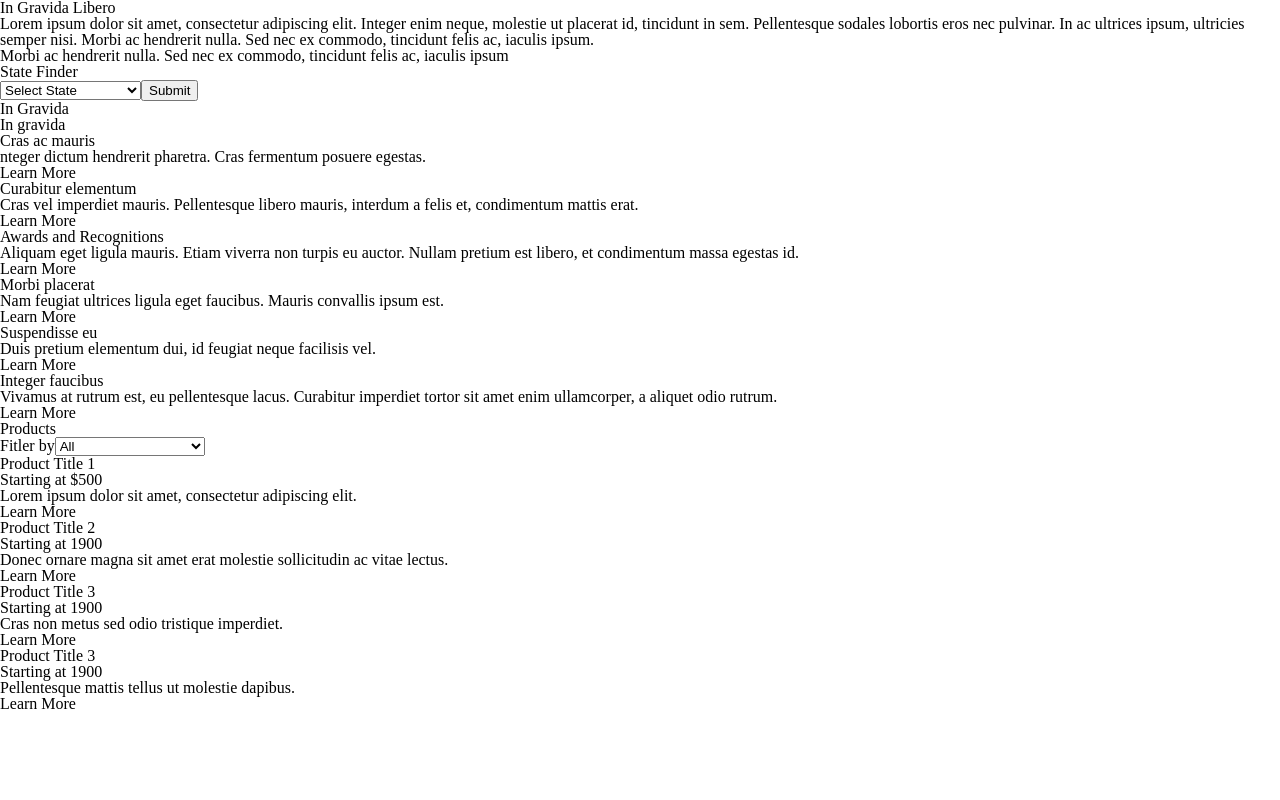
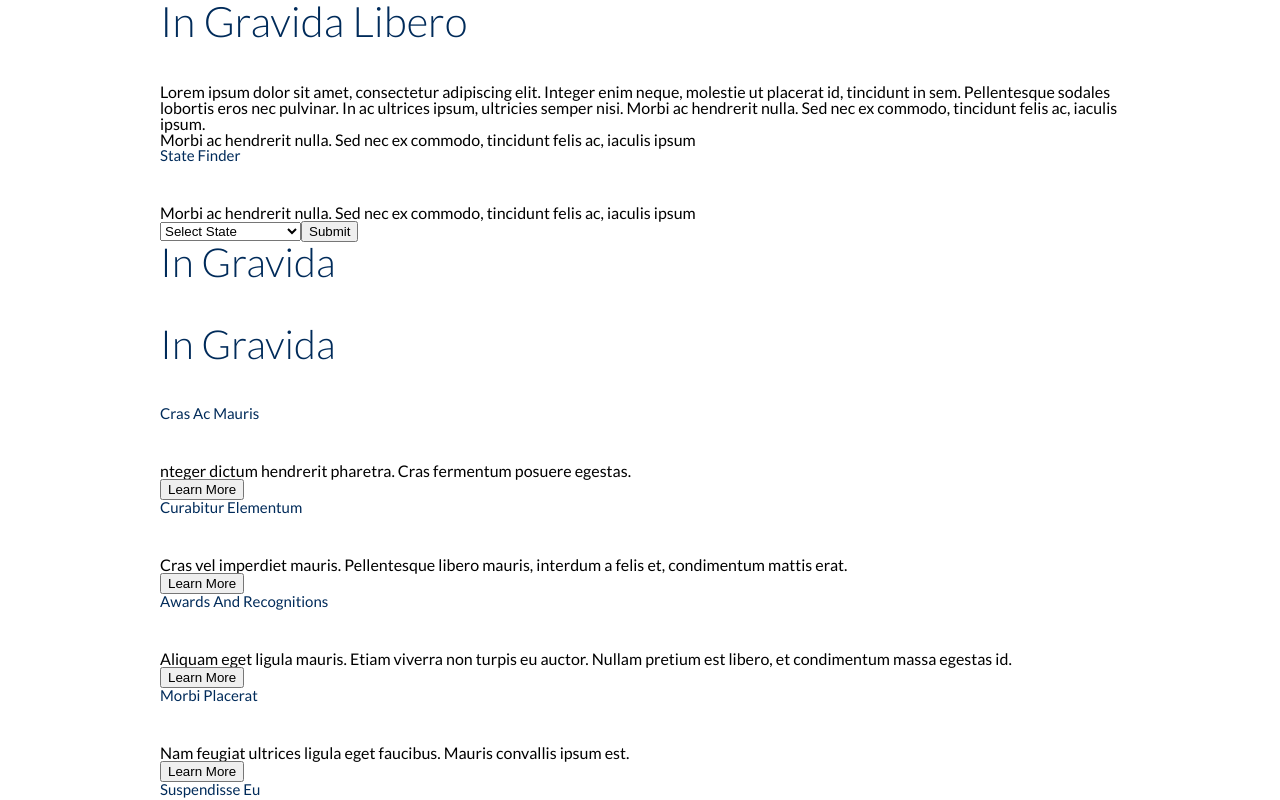
Before and after one commit to john2796/Tagrem_react, a React (Create React App) app: page / in a window 1280 px wide. Shown: the top 800 px of the page. Built offline with nearby package versions, Linux system fonts and the light colour scheme.

Commit message:
adding general style from heading

```diff
--- a/package.json
+++ b/package.json
@@ -5,7 +5,8 @@
   "dependencies": {
     "react": "^16.8.6",
     "react-dom": "^16.8.6",
-    "react-scripts": "3.0.0"
+    "react-scripts": "3.0.0",
+    "styled-components": "^4.2.0"
   },
   "scripts": {
     "start": "react-scripts start",
@@ -29,6 +30,7 @@
     ]
   },
   "devDependencies": {
+    "babel-eslint": "^10.0.1",
     "eslint": "^5.16.0",
     "eslint-config-airbnb": "^17.1.0",
     "eslint-plugin-import": "^2.17.2",
--- a/src/App.css
+++ b/src/App.css
@@ -1,16 +1,85 @@
-html, body, div, span, applet, object, iframe,
-h1, h2, h3, h4, h5, h6, p, blockquote, pre,
-a, abbr, acronym, address, big, cite, code,
-del, dfn, em, img, ins, kbd, q, s, samp,
-small, strike, strong, sub, sup, tt, var,
-b, u, i, center,
-dl, dt, dd, ol, ul, li,
-fieldset, form, label, legend,
-table, caption, tbody, tfoot, thead, tr, th, td,
-article, aside, canvas, details, embed,
-figure, figcaption, footer, header, hgroup,
-menu, nav, output, ruby, section, summary,
-time, mark, audio, video {
+@import url("https://fonts.googleapis.com/css?family=Lato:300,400,700");
+html,
+body,
+div,
+span,
+applet,
+object,
+iframe,
+h1,
+h2,
+h3,
+h4,
+h5,
+h6,
+p,
+blockquote,
+pre,
+a,
+abbr,
+acronym,
+address,
+big,
+cite,
+code,
+del,
+dfn,
+em,
+img,
+ins,
+kbd,
+q,
+s,
+samp,
+small,
+strike,
+strong,
+sub,
+sup,
+tt,
+var,
+b,
+u,
+i,
+center,
+dl,
+dt,
+dd,
+ol,
+ul,
+li,
+fieldset,
+form,
+label,
+legend,
+table,
+caption,
+tbody,
+tfoot,
+thead,
+tr,
+th,
+td,
+article,
+aside,
+canvas,
+details,
+embed,
+figure,
+figcaption,
+footer,
+header,
+hgroup,
+menu,
+nav,
+output,
+ruby,
+section,
+summary,
+time,
+mark,
+audio,
+video {
   margin: 0;
   padding: 0;
   border: 0;
@@ -19,22 +88,35 @@ time, mark, audio, video {
   vertical-align: baseline;
 }
 /* HTML5 display-role reset for older browsers */
-article, aside, details, figcaption, figure,
-footer, header, hgroup, menu, nav, section {
+article,
+aside,
+details,
+figcaption,
+figure,
+footer,
+header,
+hgroup,
+menu,
+nav,
+section {
   display: block;
 }
 body {
   line-height: 1;
 }
-ol, ul {
+ol,
+ul {
   list-style: none;
 }
-blockquote, q {
+blockquote,
+q {
   quotes: none;
 }
-blockquote:before, blockquote:after,
-q:before, q:after {
-	content: '';
+blockquote:before,
+blockquote:after,
+q:before,
+q:after {
+  content: "";
   content: none;
 }
 
@@ -42,3 +124,33 @@ table {
   border-collapse: collapse;
   border-spacing: 0;
 }
+
+/* ------------> css reset ends here <---------------*/
+
+body {
+  font-family: "Lato", sans-serif;
+}
+h1,
+h2,
+h3 {
+  color: #002b5a;
+  margin-bottom: 42px;
+  text-transform: capitalize;
+}
+h1 {
+  font-size: 42px;
+  font-weight: 200;
+}
+h2 {
+  font-size: 40px;
+  font-weight: 200;
+}
+h3 {
+  font-size: 15px;
+  font-weight: normal;
+}
+
+.container {
+  max-width: 960px;
+  margin: 0 auto;
+}
--- a/src/App.js
+++ b/src/App.js
@@ -4,53 +4,48 @@ import StateFinder from './components/state-finder/StateFinder';
 
 const App = () => (
   <div className="App">
-    <div>
+    <div className="container">
       <h1>In Gravida Libero</h1>
       <p>
-        Lorem ipsum dolor sit amet, consectetur adipiscing elit. Integer enim
-        neque, molestie ut placerat id, tincidunt in sem. Pellentesque sodales
-        lobortis eros nec pulvinar. In ac ultrices ipsum, ultricies semper nisi.
-        Morbi ac hendrerit nulla. Sed nec ex commodo, tincidunt felis ac,
-        iaculis ipsum.
+        Lorem ipsum dolor sit amet, consectetur adipiscing elit. Integer enim neque, molestie ut
+        placerat id, tincidunt in sem. Pellentesque sodales lobortis eros nec pulvinar. In ac
+        ultrices ipsum, ultricies semper nisi. Morbi ac hendrerit nulla. Sed nec ex commodo,
+        tincidunt felis ac, iaculis ipsum.
       </p>
-      <p>
-        Morbi ac hendrerit nulla. Sed nec ex commodo, tincidunt felis ac,
-        iaculis ipsum
-      </p>
-      <h2>State Finder</h2>
+      <p>Morbi ac hendrerit nulla. Sed nec ex commodo, tincidunt felis ac, iaculis ipsum</p>
+      <h3>State Finder</h3>
+      <p>Morbi ac hendrerit nulla. Sed nec ex commodo, tincidunt felis ac, iaculis ipsum</p>
       <StateFinder />
       <button type="submit">Submit</button>
       <h2>In Gravida</h2>
       <h2>In gravida</h2>
       <h3>Cras ac mauris</h3>
       <p>nteger dictum hendrerit pharetra. Cras fermentum posuere egestas.</p>
-      <a>Learn More</a>
+      <button type="button">Learn More</button>
       <h3>Curabitur elementum</h3>
       <p>
-        Cras vel imperdiet mauris. Pellentesque libero mauris, interdum a felis
-        et, condimentum mattis erat.
+        Cras vel imperdiet mauris. Pellentesque libero mauris, interdum a felis et, condimentum
+        mattis erat.
       </p>
-      <a>Learn More</a>
+      <button type="button">Learn More</button>
       <h3>Awards and Recognitions</h3>
       <p>
-        Aliquam eget ligula mauris. Etiam viverra non turpis eu auctor. Nullam
-        pretium est libero, et condimentum massa egestas id.
+        Aliquam eget ligula mauris. Etiam viverra non turpis eu auctor. Nullam pretium est libero,
+        et condimentum massa egestas id.
       </p>
-      <a>Learn More</a>
+      <button type="button">Learn More</button>
       <h3>Morbi placerat </h3>
-      <p>
-        Nam feugiat ultrices ligula eget faucibus. Mauris convallis ipsum est.
-      </p>
-      <a>Learn More</a>
+      <p>Nam feugiat ultrices ligula eget faucibus. Mauris convallis ipsum est.</p>
+      <button type="button">Learn More</button>
       <h3>Suspendisse eu</h3>
       <p>Duis pretium elementum dui, id feugiat neque facilisis vel.</p>
-      <a>Learn More</a>
+      <button type="button">Learn More</button>
       <h3> Integer faucibus</h3>
       <p>
-        Vivamus at rutrum est, eu pellentesque lacus. Curabitur imperdiet tortor
-        sit amet enim ullamcorper, a aliquet odio rutrum.
+        Vivamus at rutrum est, eu pellentesque lacus. Curabitur imperdiet tortor sit amet enim
+        ullamcorper, a aliquet odio rutrum.
       </p>
-      <a>Learn More</a>
+      <button type="button">Learn More</button>
       <h2>Products</h2>
       Fitler by
       <select>
@@ -62,21 +57,22 @@ const App = () => (
       </select>
       <ul>
         <li>
-          Product Title 1 <br />
-          Starting at $500 <br />
+          Product Title 1
+          <br />
+          Starting at $500
+          <br />
           Lorem ipsum dolor sit amet, consectetur adipiscing elit.
           <br />
-          <a>Learn More</a>
+          <button type="button">Learn More</button>
         </li>
-         <li>
+        <li>
           Product Title 2
           <br />
           Starting at 1900
           <br />
-          Donec ornare magna sit amet erat molestie sollicitudin ac vitae
-          lectus.
+          Donec ornare magna sit amet erat molestie sollicitudin ac vitae lectus.
           <br />
-          <a>Learn More</a>
+          <button type="button">Learn More</button>
         </li>
         <li>
           Product Title 3
@@ -85,7 +81,7 @@ const App = () => (
           <br />
           Cras non metus sed odio tristique imperdiet.
           <br />
-          <a>Learn More</a>
+          <button type="button">Learn More</button>
         </li>
         <li>
           Product Title 3
@@ -94,7 +90,7 @@ const App = () => (
           <br />
           Pellentesque mattis tellus ut molestie dapibus.
           <br />
-          <a>Learn More</a>
+          <button type="button">Learn More</button>
         </li>
       </ul>
     </div>
```
Also changed, not shown: src/index.js (+5 -5 lines), .eslintrc.json, 2 other files (tests, documents, lock files or other folders). Lines whose indentation alone changed are shown as unchanged.
